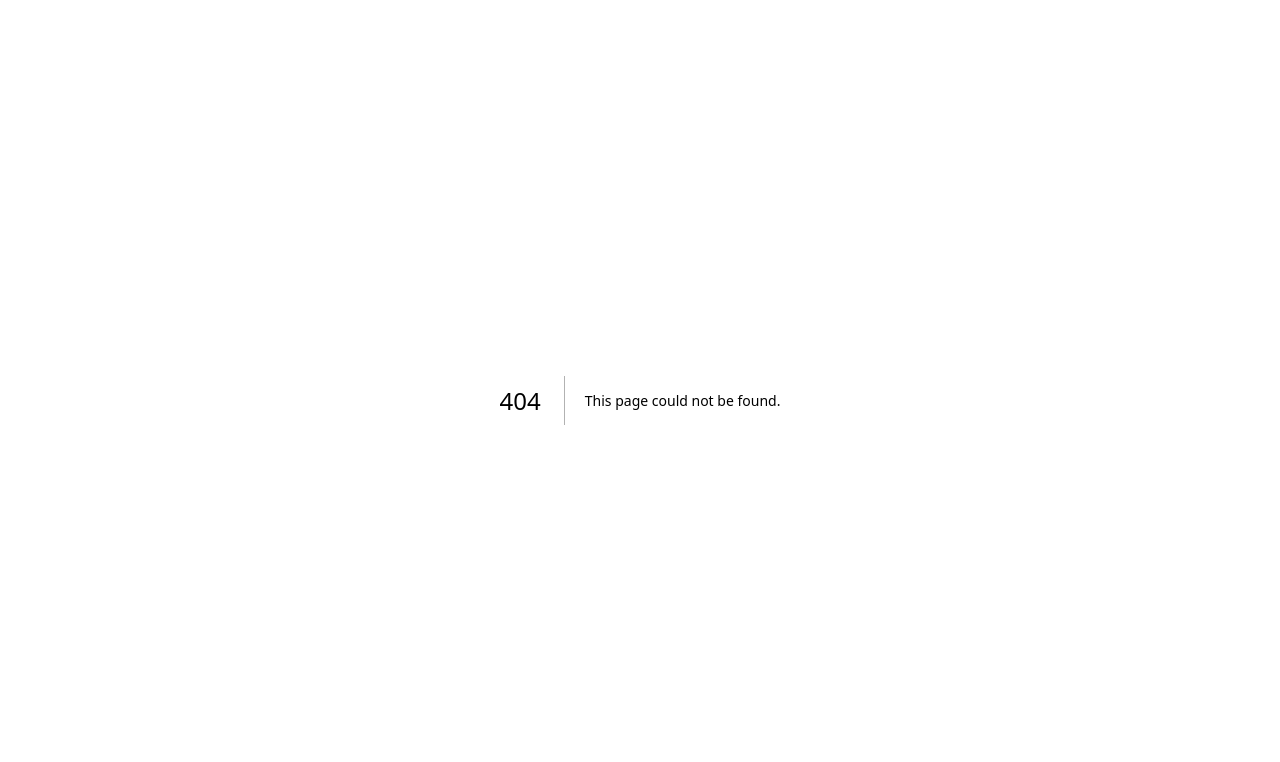
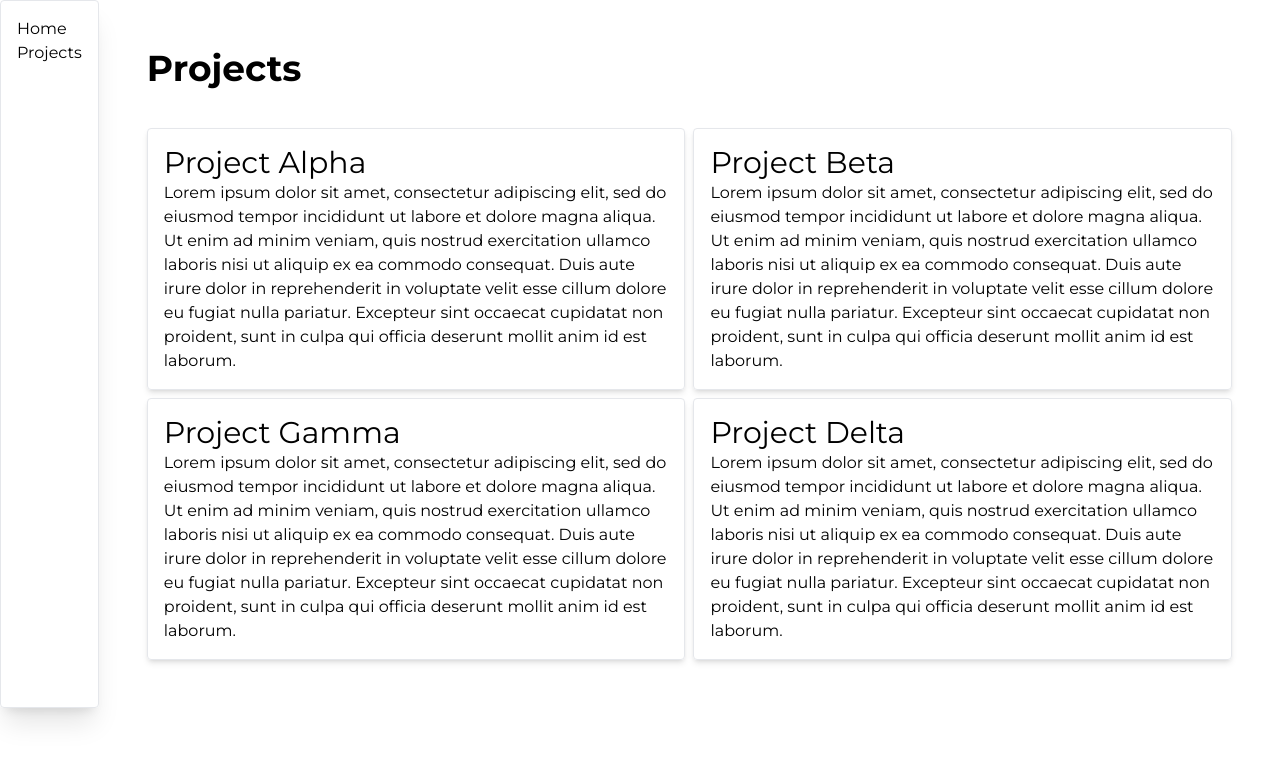
Before and after one commit to lewinl349/lewin-portfolio, a Next.js app: page /lewin-portfolio/projects in a window 1280 px wide. Before the commit this address had no page. Shown: the top 762 px of the page. Built offline with nearby package versions, Linux system fonts and the light colour scheme.

Commit message:
Fix directories

```diff
--- a/app/ui/sidebar.tsx
+++ b/app/ui/sidebar.tsx
@@ -1,9 +1,9 @@
 export default function Sidebar() {
     return (
-    <div className="col-span-2 p-4 border rounded shadow-md hover:bg-sky-100">
+    <div className="col-span-2 p-4 border rounded shadow-xl hover:bg-sky-200">
     <nav>
       <a href="/">Home</a> <br></br>
-      <a href="/projects/">Projects</a> <br></br>
+      <a href="/lewin-portfolio/projects/">Projects</a> <br></br>
       {/*<a href="/resume/">Resume</a> <br></br>
       <a href="/contact/">Contact Me</a> */}
     </nav>
```
Also changed, not shown: app/lewin-portfolio/projects/page.tsx (renamed from app/projects/page.tsx).
